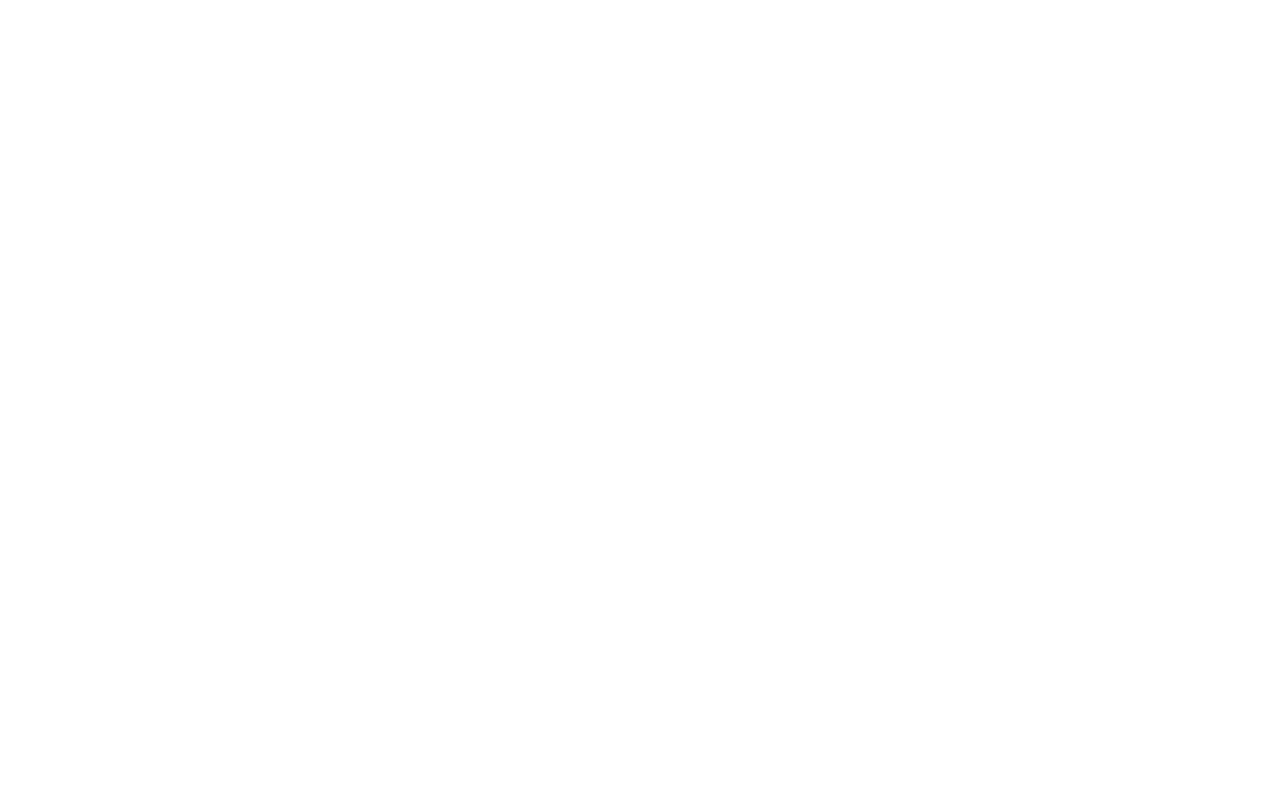
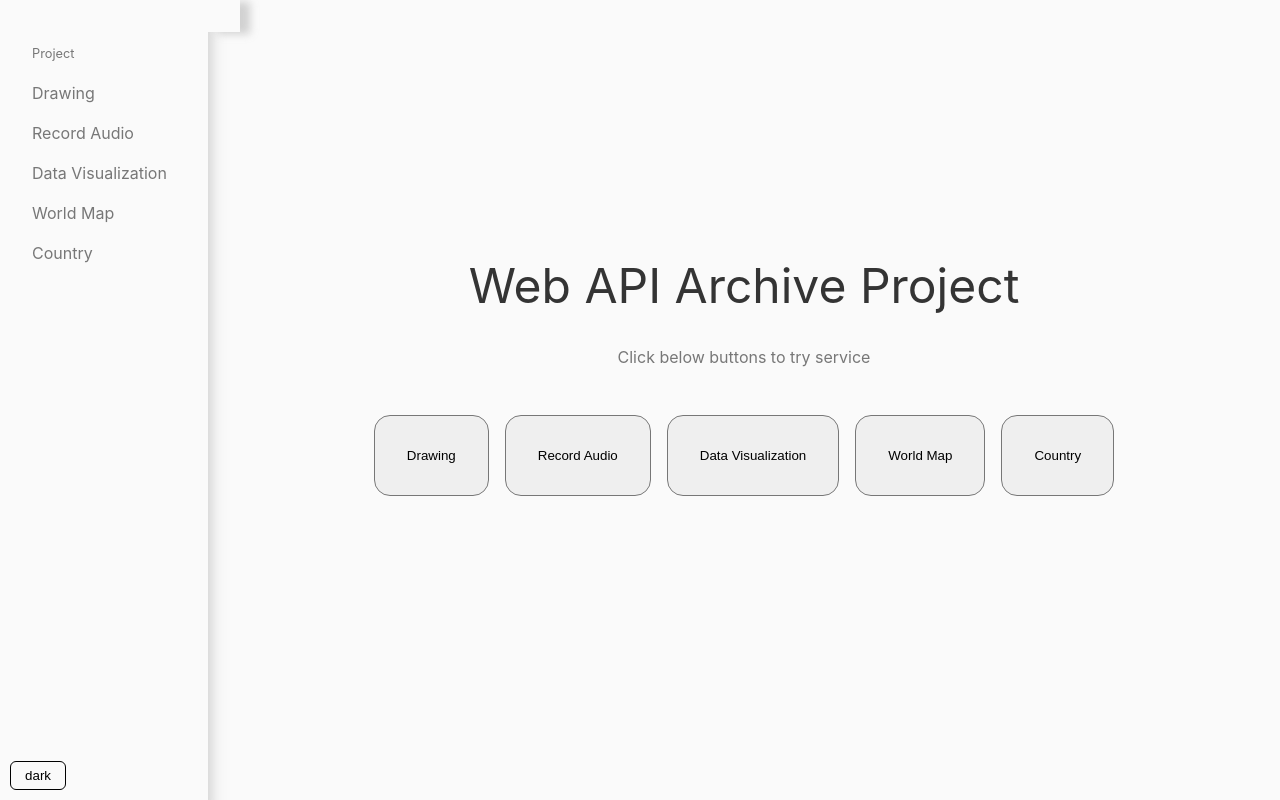
Before and after one commit to arin00github/react-archive, a Next.js app: page / in a window 1280 px wide. Before the commit this address had no page. Built offline with nearby package versions, Linux system fonts and the light colour scheme; some icons are missing.

Commit message:
✨feat: overview 페이지 삭제 및 인트로 페이지&컴포넌트 생성.

```diff
--- /dev/null
+++ b/src/app/(withAside)/page.tsx
@@ -0,0 +1,5 @@
+import HomeContainer from "@/components/home";
+
+export default function Home() {
+  return <HomeContainer />;
+}
--- a/src/app/page.tsx
+++ /dev/null
@@ -1,5 +0,0 @@
-import { redirect } from "next/navigation";
-
-export default function Home() {
-  redirect("/overview");
-}
--- a/src/components/_common/layout/Navigation.tsx
+++ b/src/components/_common/layout/Navigation.tsx
@@ -58,7 +58,7 @@
         li {
           color: ${({ theme }) => theme.custom.color.text100};
           height: 1.7rem;
-          margin: 0.8rem 2.2rem 0;
+          margin: 0.8rem 2rem 0;
           position: relative;
           cursor: pointer;
 
@@ -82,8 +82,7 @@
           font-size: 0.8rem;
           color: ${({ theme }) => theme.custom.color.text100};
           height: 1.5rem;
-          margin: 1.4rem 1.8rem 0;
-          cursor: none;
+          margin: 1.4rem 2rem 0;
         }
       }
 
@@ -153,7 +152,7 @@
           <div>
             <ul className="menuBox">
               {navMenus.map((menu) => {
-                if (menu.href) {
+                if (menu.id.includes("MENU")) {
                   return (
                     <li
                       key={menu.id}
@@ -168,7 +167,11 @@
                   );
                 } else {
                   return (
-                    <li key={menu.id} className="subTitle">
+                    <li
+                      key={menu.id}
+                      className="subTitle"
+                      onClick={() => handleClickMenu(menu.href)}
+                    >
                       {menu.label}
                     </li>
                   );
--- /dev/null
+++ b/src/components/home/index.tsx
@@ -0,0 +1,79 @@
+"use client";
+
+import styled from "styled-components";
+
+import { navMenus } from "@/constant/navigation";
+import { useRouter } from "next/navigation";
+
+const StyledContainer = styled.div`
+  height: 100vh;
+  width: 100%;
+  display: flex;
+  justify-content: center;
+  align-content: center;
+  .wrapper {
+    width: 70%;
+    margin: 0 auto;
+    display: flex;
+    justify-content: center;
+    align-content: center;
+    flex-direction: column;
+    text-align: center;
+    padding-bottom: 3rem;
+
+    .title {
+      font-size: 3rem;
+      color: ${({ theme }) => theme.custom.color.text300};
+      margin-bottom: 2rem;
+    }
+    .desc {
+      margin-bottom: 3rem;
+      color: ${({ theme }) => theme.custom.color.text100};
+    }
+
+    .groupBox {
+      display: flex;
+      gap: 1rem;
+      justify-content: center;
+      align-content: center;
+
+      button.routerBtn {
+        padding: 2rem;
+        border-radius: 1rem;
+        border: 1px solid ${({ theme }) => theme.custom.color.text100};
+      }
+    }
+  }
+`;
+
+const HomeContainer = () => {
+  const router = useRouter();
+  const menuRouters = navMenus.filter((m) => m.id.includes("MENU"));
+
+  const clickMenu = (href: string) => {
+    router.push(href);
+  };
+  return (
+    <StyledContainer>
+      <div className="wrapper">
+        <p className="title">Web API Archive Project</p>
+        <p className="desc">Click below buttons to try service</p>
+        <div className="groupBox">
+          {menuRouters.map((menu) => {
+            return (
+              <button
+                key={menu.id}
+                className="routerBtn"
+                onClick={() => clickMenu(menu.href)}
+              >
+                {menu.label}
+              </button>
+            );
+          })}
+        </div>
+      </div>
+    </StyledContainer>
+  );
+};
+
+export default HomeContainer;
--- a/src/constant/navigation.ts
+++ b/src/constant/navigation.ts
@@ -1,8 +1,8 @@
 export const navMenus = [
   // { label: "Archive", href: "/archive", id: "menu-archive" },
-  { label: "Document", id: "SUB-TITLE-DOCUMENT" },
-  { label: "Overview", href: "/overview", id: "MENU-Overview" },
-  { label: "Project", id: "SUB-TITLE-PROJECT" },
+  // { label: "Document", id: "SUB-TITLE-DOCUMENT" },
+  // { label: "Overview", href: "/overview", id: "MENU-Overview" },
+  { label: "Project", href: "/", id: "SUB-TITLE-PROJECT" },
   // { label: "Google Form", href: "/googleform", id: "menu-google-form" },
   { label: "Drawing", href: "/drawing", id: "MENU-DRAWING" },
   {
```
Also changed, not shown: src/app/(withAside)/overview/page.tsx (deleted, +0 -7 lines), src/components/overview/index.tsx (deleted, +0 -13 lines).
